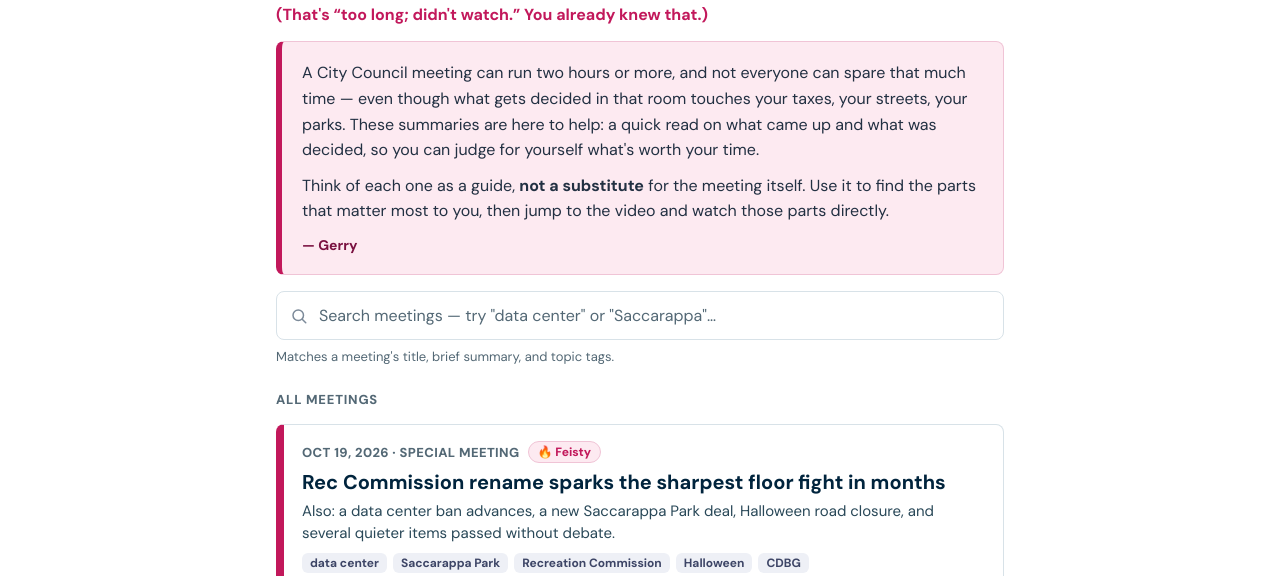
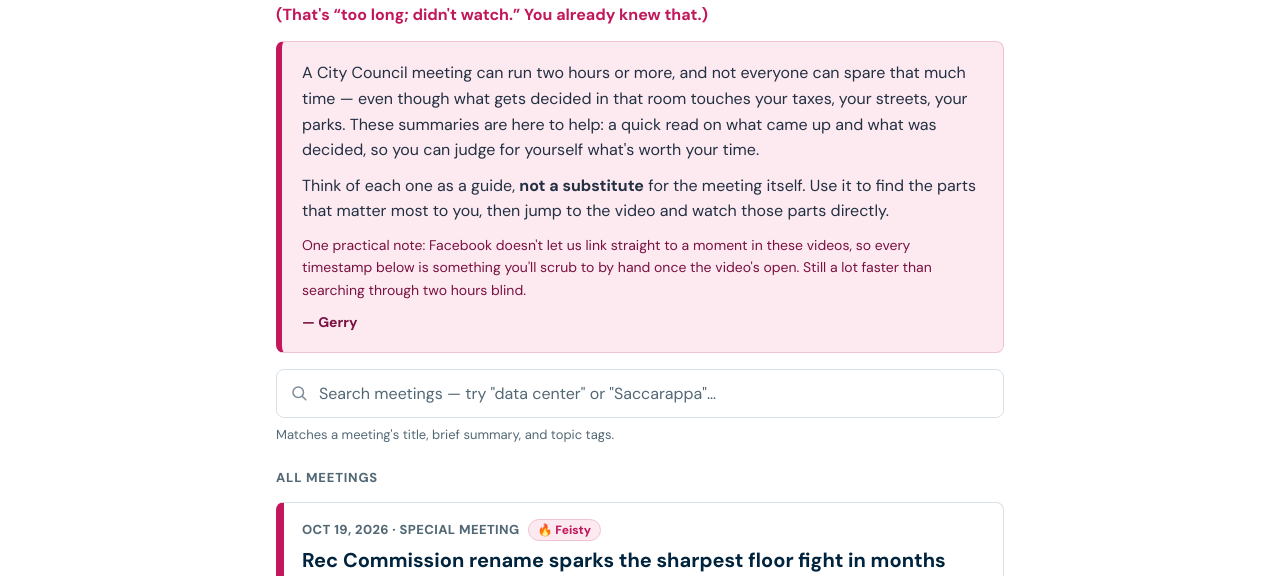
Before and after one commit to gpdoyon-maker/westbrook-current, an Astro site in the folder site/: page /tldw in a window 1280 px wide. Shown: the part 213-789 px from the top of the page. Built offline with nearby package versions, Linux system fonts and the light colour scheme; Astro itself is replaced by a stand-in of ours.

Commit message:
Revert "Merge branch 'tldw-vimeo-wording' into main"
This reverts commit 0f1e72f85faaa587d65c12f618bf29b38381755c, reversing
changes made to 504fce08600aa3ca5d50d615b3527e3852b34025.

```diff
--- a/site/src/pages/tldw/index.astro
+++ b/site/src/pages/tldw/index.astro
@@ -16,6 +16,7 @@ import '../../styles/tldw.css';
     <div class="tldw-intro">
       <p>A City Council meeting can run two hours or more, and not everyone can spare that much time &mdash; even though what gets decided in that room touches your taxes, your streets, your parks. These summaries are here to help: a quick read on what came up and what was decided, so you can judge for yourself what's worth your time.</p>
       <p>Think of each one as a guide, <b>not a substitute</b> for the meeting itself. Use it to find the parts that matter most to you, then jump to the video and watch those parts directly.</p>
+      <p class="caveat">One practical note: Facebook doesn't let us link straight to a moment in these videos, so every timestamp below is something you'll scrub to by hand once the video's open. Still a lot faster than searching through two hours blind.</p>
       <p class="sign">&mdash; Gerry</p>
     </div>
 
```
